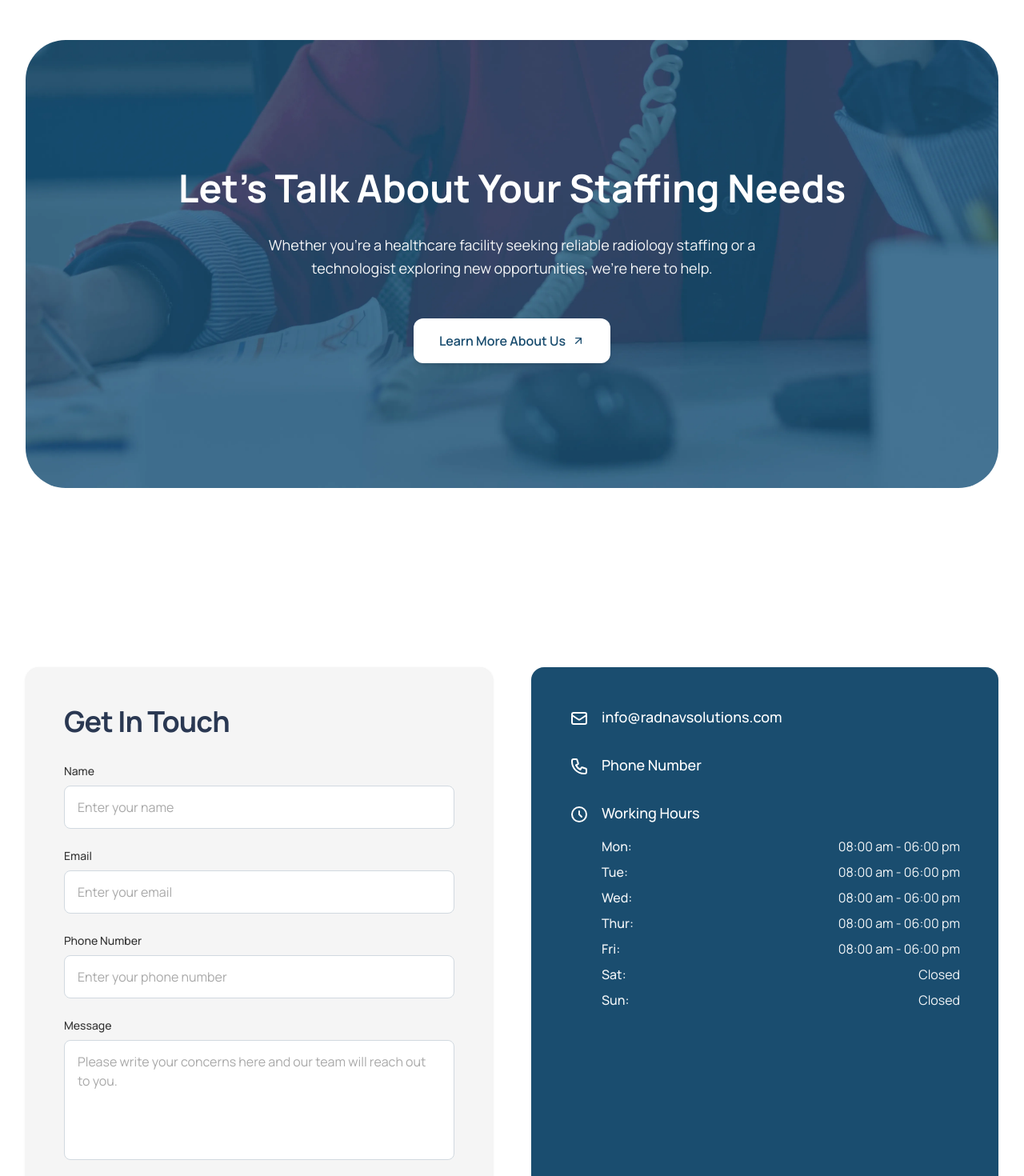
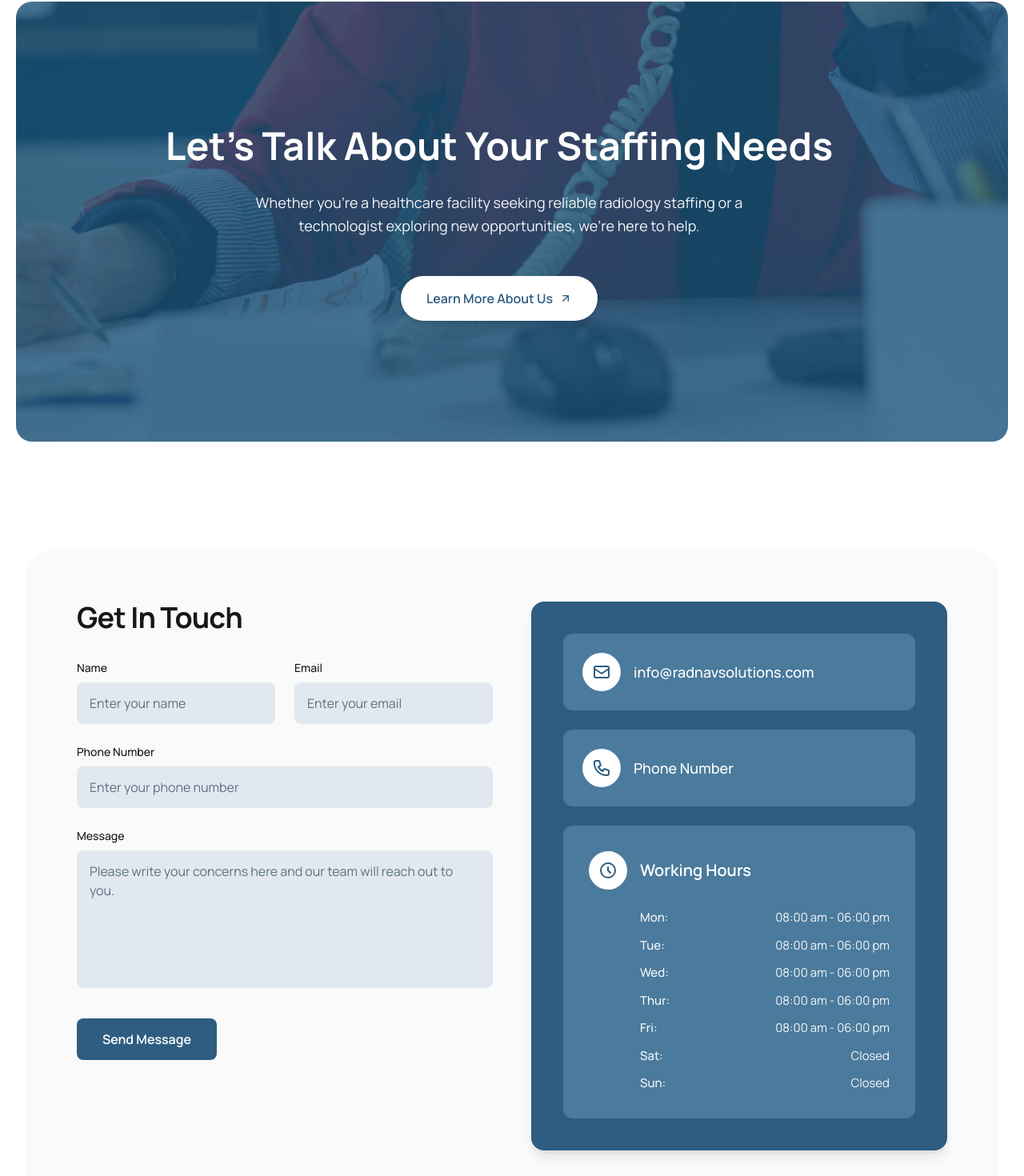
Before and after one commit to Abdullah-Software-Engineer/radnav-hatch, a Next.js app: page /contact in a window 1280 px wide. Shown: the part 94-1564 px from the top of the page at 80% size. Built offline with nearby package versions, Linux system fonts and the light colour scheme.

Commit message:
FINAL TOUCHES

```diff
--- a/Sections/clinics/StaffingSolutions/StaffingSolutions.tsx
+++ b/Sections/clinics/StaffingSolutions/StaffingSolutions.tsx
@@ -12,7 +12,7 @@ const MODALITIES = [
 export default function StaffingSolutions() {
   return (
     <section
-      className="relative w-full bg-[#FAFAFA] px-4 py-16 sm:px-6 sm:py-20 md:py-24 lg:px-8 lg:py-28"
+      className="relative w-full bg-white px-4 py-8 sm:px-6 sm:py-10 md:py-12 lg:px-8 lg:py-14"
       aria-labelledby="staffing-solutions-heading"
     >
       <div className="mx-auto max-w-[1390px]">
@@ -21,7 +21,7 @@ export default function StaffingSolutions() {
             id="staffing-solutions-heading"
             className="text-[30px] font-bold tracking-tight text-[#171717] md:text-[30px] lg:text-[48px] xl:text-[48px]"
           >
-            <span className="text-[#1a4d6f]">Staffing Solutions</span>{" "}
+            <span className="text-[#2E5D81]">Staffing Solutions</span>{" "}
             <span className="text-[#171717]">We Provide</span>
           </h2>
           <p className="mt-4 text-[#5B7281] text-[14px] md:text-[14px] lg:text-[16px] xl:text-[16px] leading-relaxed">
@@ -29,15 +29,14 @@ export default function StaffingSolutions() {
           </p>
         </header>
 
-        <div className="grid grid-cols-1 sm:grid-cols-2 lg:grid-cols-3 gap-4 sm:gap-6">
+        <div className="grid grid-cols-1 md:grid-cols-2 lg:grid-cols-3 gap-6">
           {MODALITIES.map((modality) => (
             <article
               key={modality}
-              className="flex items-center gap-4 rounded-lg border border-[#E0E7FF] bg-white p-4 sm:p-5 shadow-sm transition-shadow hover:shadow-md"
+              className="flex items-center gap-4 rounded-lg border border-[#BFD8E8] bg-white p-5 shadow-sm transition-shadow hover:shadow-md"
             >
-              <div className="flex h-8 w-8 shrink-0 items-center justify-center rounded-full bg-[#E0E7FF]">
               <svg
-                  className="h-5 w-5 text-[#1a4d6f]"
+                className="h-6 w-6 shrink-0 text-[#2E5D81]"
                 fill="none"
                 stroke="currentColor"
                 viewBox="0 0 24 24"
@@ -47,11 +46,10 @@ export default function StaffingSolutions() {
                   strokeLinecap="round"
                   strokeLinejoin="round"
                   strokeWidth={2}
-                    d="M5 13l4 4L19 7"
+                  d="M9 12l2 2 4-4m6 2a9 9 0 11-18 0 9 9 0 0118 0z"
                 />
               </svg>
-              </div>
-              <h3 className="text-base font-medium text-[#171717] sm:text-lg">
+              <h3 className="text-[16px] font-medium text-[#171717]">
                 {modality}
               </h3>
             </article>
--- a/Sections/clinics/WhyClinicsChooseRadnav/WhyClinicsChooseRadnav.tsx
+++ b/Sections/clinics/WhyClinicsChooseRadnav/WhyClinicsChooseRadnav.tsx
@@ -95,33 +95,36 @@ export default function WhyClinicsChooseRadnav() {
       aria-labelledby="why-clinics-choose-heading"
     >
       <div className="mx-auto max-w-[1390px]">
-        <header className="text-center max-w-2xl mx-auto mb-12 sm:mb-14 md:mb-16">
+        <header className="mb-14 text-center sm:mb-16 md:mb-20">
           <h2
             id="why-clinics-choose-heading"
             className="text-[30px] font-bold tracking-tight text-[#171717] md:text-[30px] lg:text-[48px] xl:text-[48px]"
           >
-            Why Hospitals Choose RadNav
+            Why <span className="text-[#2E5D81]">Hospitals</span> Choose RadNav
           </h2>
-          <p className="mt-4 text-[#5B7281] text-[14px] md:text-[14px] lg:text-[16px] xl:text-[16px] leading-relaxed">
-            We understand the critical nature of radiology departments. That&apos;s why we deliver quality staffing solutions, fast.
+          <p className="mt-5 text-[14px] leading-relaxed text-[#5B7281] md:text-[14px] lg:text-[16px] xl:text-[16px] md:max-w-2xl md:mx-auto">
+            We understand the critical nature of radiology departments. That&apos;s
+            why we deliver quality staffing solutions, fast.
           </p>
         </header>
 
-        <div className="grid grid-cols-1 sm:grid-cols-2 lg:grid-cols-4 gap-6 lg:gap-6">
+        <div className="grid grid-cols-1 md:grid-cols-2 gap-6 lg:gap-8">
           {FEATURES.map(({ icon, title, description }) => (
             <article
               key={title}
-              className="group flex flex-col rounded-xl border border-[#E5E7EB] bg-white p-6 shadow-sm transition-shadow hover:shadow-md"
+              className="flex items-start rounded-2xl border border-[#BFD8E8] bg-white p-6 shadow-sm hover:shadow-md transition-shadow sm:p-8"
             >
-              <div className="flex h-12 w-12 shrink-0 items-center justify-center rounded-full bg-[#1a4d6f] text-white">
+              <div className="flex h-14 w-14 shrink-0 items-center justify-center rounded-full bg-[#2E5D81] text-white">
                 {icon}
               </div>
-              <h3 className="mt-4 text-[20px] font-bold tracking-tight text-[#171717]">
-                {title}
-              </h3>
-              <p className="mt-2 text-[#5B7281] text-[14px] leading-relaxed">
-                {description}
-              </p>
+              <div className="ml-6">
+                <h3 className="text-[18px] font-bold tracking-tight text-[#171717] sm:text-[20px]">
+                  {title}
+                </h3>
+                <p className="mt-2 text-[14px] leading-relaxed text-[#5B7281] sm:text-[15px]">
+                  {description}
+                </p>
+              </div>
             </article>
           ))}
         </div>
--- a/Sections/contact/ContactHero/ContactHero.tsx
+++ b/Sections/contact/ContactHero/ContactHero.tsx
@@ -6,35 +6,39 @@ import Image from "next/image";
 export default function ContactHero() {
   return (
     <section
-      className="relative w-full bg-white px-4 pt-24 pb-14 sm:px-6 sm:pt-28 sm:pb-20 md:pt-32 md:pb-24 lg:px-8 lg:pt-36 lg:pb-28"
+      className="relative w-full pt-24 pb-12 sm:pt-28 sm:pb-16 md:pt-32 md:pb-20 lg:py-24"
       aria-label="Contact hero"
     >
-      <div className="mx-auto w-full max-w-[1390px]">
-        {/* Rounded container with bg image + overlay */}
-        <div className="relative overflow-hidden rounded-[50px] min-h-[420px] sm:min-h-[480px] md:min-h-[520px] lg:min-h-[560px]">
-          {/* Background image */}
+      {/* Full Width Container - 20px margins, 20px border radius (contains image) */}
+      <div className="relative mx-5 overflow-hidden rounded-[20px] sm:mx-5 md:mx-5 lg:mx-5">
+        {/* Background image - full width, absolute to cover content height */}
+        <div className="absolute inset-0 h-full w-full">
           <Image
             src="/get-in-touch/Mask.webp"
             alt="Professional working at desk"
-            width={1280}
-            height={800}
-            className="absolute inset-0 h-full w-full object-cover "
+            fill
+            className="object-cover"
+            sizes="100vw"
             priority
           />
+        </div>
 
-
-          {/* Content — centered */}
-          <div className="relative z-10 flex h-full min-h-[420px] flex-col items-center justify-center px-6 py-14 text-center sm:min-h-[480px] sm:px-10 sm:py-16 md:min-h-[520px] md:px-14 md:py-20 lg:min-h-[560px] lg:px-16 lg:py-24">
+        {/* Content Container - 1390px max-width, centered content */}
+        <div className="relative z-10">
+          <div className="mx-auto w-full max-w-[1380px] pl-4 pr-4 sm:pl-0 sm:pr-6 lg:pr-8">
+            <div className="flex min-h-[400px] flex-col items-center justify-center py-8 text-center sm:min-h-[450px] sm:py-10 md:min-h-[500px] md:py-12 lg:min-h-[550px]">
+              {/* Title and subtitle — centered */}
+              <div className="px-4 sm:px-6 lg:px-8">
                 <h1 className="text-[30px] font-bold leading-tight text-white md:text-[30px] lg:text-[48px] xl:text-[48px] lg:leading-[1.2] max-w-4xl">
                   Let&apos;s Talk About Your Staffing Needs
                 </h1>
-            <p className="mt-6 text-[16px] leading-relaxed text-white/95 sm:mt-7 md:text-[16px] lg:text-[16px] xl:text-[18px] max-w-2xl">
+                <p className="mt-6 text-[16px] leading-relaxed text-white/95 sm:mt-7 md:text-[16px] lg:text-[16px] xl:text-[18px] max-w-2xl mx-auto">
                   Whether you&apos;re a healthcare facility seeking reliable radiology staffing or a technologist exploring new opportunities, we&apos;re here to help.
                 </p>
                 <div className="mt-10 sm:mt-12">
                   <Link
                     href="#get-in-touch"
-                className="inline-flex items-center justify-center gap-2 rounded-xl bg-white px-6 py-3.5 text-[14px] font-semibold text-[#1a4d6f] shadow-md transition hover:bg-white/95 focus:outline-none focus-visible:ring-2 focus-visible:ring-white focus-visible:ring-offset-2 focus-visible:ring-offset-transparent sm:px-8 sm:py-4 lg:text-[14px] xl:text-[16px]"
+                    className="inline-flex items-center justify-center gap-2 rounded-full bg-white px-6 py-3.5 text-[14px] font-semibold text-[#2E5D81] shadow-md transition hover:bg-white/95 focus:outline-none focus-visible:ring-2 focus-visible:ring-white focus-visible:ring-offset-2 focus-visible:ring-offset-transparent sm:px-8 sm:py-4 lg:text-[14px] xl:text-[16px]"
                   >
                     Learn More About Us
                     <svg
@@ -56,6 +60,8 @@ export default function ContactHero() {
               </div>
             </div>
           </div>
+        </div>
+      </div>
     </section>
   );
 }
--- a/Sections/contact/GetInTouch/GetInTouch.tsx
+++ b/Sections/contact/GetInTouch/GetInTouch.tsx
@@ -81,7 +81,6 @@ export default function GetInTouch() {
   const handleSubmit = (e: React.FormEvent) => {
     e.preventDefault();
     setStatus("submitting");
-    // Simulate submit; replace with real API call
     setTimeout(() => {
       setStatus("done");
       setFormData({ name: "", email: "", phone: "", message: "" });
@@ -100,24 +99,26 @@ export default function GetInTouch() {
   return (
     <section
       id="get-in-touch"
-      className="relative w-full bg-white px-4 py-16 sm:px-6 sm:py-20 md:py-24 lg:px-8 lg:py-28"
+      className="relative w-full bg-white px-4 pt-4 pb-16 sm:px-6 sm:pt-6 sm:pb-20 md:pt-8 md:pb-24 lg:px-8 lg:pt-10 lg:pb-28"
       aria-labelledby="get-in-touch-heading"
     >
       <div className="mx-auto max-w-[1390px]">
-        <div className="grid gap-8 lg:grid-cols-2 lg:gap-12">
+        <div className="relative overflow-hidden rounded-[30px] bg-[#FAFAFA] px-6 py-10 sm:px-10 sm:py-12 md:px-12 md:py-16 lg:p-16">
+          <div className="grid gap-10 lg:grid-cols-2 lg:gap-12">
             {/* Left: Contact Form */}
-          <div className="rounded-2xl bg-[#F5F5F5] p-8 shadow-sm sm:p-10 md:p-12">
+            <div>
               <h2
                 id="get-in-touch-heading"
-              className="text-2xl font-bold tracking-tight text-[#2A3852] sm:text-3xl md:text-4xl mb-8"
+                className="mb-8 text-3xl font-bold tracking-tight text-[#171717] sm:text-4xl"
               >
                 Get In Touch
               </h2>
               <form onSubmit={handleSubmit} className="space-y-6" noValidate>
+                <div className="grid grid-cols-1 gap-6 md:grid-cols-2">
                   <div className="space-y-2">
                     <label
                       htmlFor="contact-name"
-                  className="block text-sm font-medium text-[#333333]"
+                      className="block text-[14px] font-medium text-[#171717]"
                     >
                       Name
                     </label>
@@ -128,7 +129,7 @@ export default function GetInTouch() {
                       value={formData.name}
                       onChange={handleChange}
                       placeholder="Enter your name"
-                  className="w-full rounded-lg border border-[#D1D9E0] bg-white px-4 py-3.5 text-[#333333] placeholder:text-[#A9A9A9] focus:border-[#286B91] focus:outline-none focus:ring-1 focus:ring-[#286B91]"
+                      className="w-full rounded-lg bg-[#E2E8F0] px-4 py-3.5 text-[#171717] placeholder:text-[#5B7281] focus:outline-none focus:ring-2 focus:ring-[#2E5D81]"
                       required
                     />
                   </div>
@@ -136,7 +137,7 @@ export default function GetInTouch() {
                   <div className="space-y-2">
                     <label
                       htmlFor="contact-email"
-                  className="block text-sm font-medium text-[#333333]"
+                      className="block text-[14px] font-medium text-[#171717]"
                     >
                       Email
                     </label>
@@ -147,15 +148,16 @@ export default function GetInTouch() {
                       value={formData.email}
                       onChange={handleChange}
                       placeholder="Enter your email"
-                  className="w-full rounded-lg border border-[#D1D9E0] bg-white px-4 py-3.5 text-[#333333] placeholder:text-[#A9A9A9] focus:border-[#286B91] focus:outline-none focus:ring-1 focus:ring-[#286B91]"
+                      className="w-full rounded-lg bg-[#E2E8F0] px-4 py-3.5 text-[#171717] placeholder:text-[#5B7281] focus:outline-none focus:ring-2 focus:ring-[#2E5D81]"
                       required
                     />
+                  </div>
                 </div>
 
                 <div className="space-y-2">
                   <label
                     htmlFor="contact-phone"
-                  className="block text-sm font-medium text-[#333333]"
+                    className="block text-[14px] font-medium text-[#171717]"
                   >
                     Phone Number
                   </label>
@@ -166,7 +168,7 @@ export default function GetInTouch() {
                     value={formData.phone}
                     onChange={handleChange}
                     placeholder="Enter your phone number"
-                  className="w-full rounded-lg border border-[#D1D9E0] bg-white px-4 py-3.5 text-[#333333] placeholder:text-[#A9A9A9] focus:border-[#286B91] focus:outline-none focus:ring-1 focus:ring-[#286B91]"
+                    className="w-full rounded-lg bg-[#E2E8F0] px-4 py-3.5 text-[#171717] placeholder:text-[#5B7281] focus:outline-none focus:ring-2 focus:ring-[#2E5D81]"
                     required
                   />
                 </div>
@@ -174,7 +176,7 @@ export default function GetInTouch() {
                 <div className="space-y-2">
                   <label
                     htmlFor="contact-message"
-                  className="block text-sm font-medium text-[#333333]"
+                    className="block text-[14px] font-medium text-[#171717]"
                   >
                     Message
                   </label>
@@ -183,9 +185,9 @@ export default function GetInTouch() {
                     name="message"
                     value={formData.message}
                     onChange={handleChange}
-                  rows={5}
+                    rows={6}
                     placeholder="Please write your concerns here and our team will reach out to you."
-                  className="w-full rounded-lg border border-[#D1D9E0] bg-white px-4 py-3.5 text-[#333333] placeholder:text-[#A9A9A9] focus:border-[#286B91] focus:outline-none focus:ring-1 focus:ring-[#286B91] resize-none"
+                    className="w-full resize-none rounded-lg bg-[#E2E8F0] px-4 py-3.5 text-[#171717] placeholder:text-[#5B7281] focus:outline-none focus:ring-2 focus:ring-[#2E5D81]"
                     required
                   />
                 </div>
@@ -194,56 +196,59 @@ export default function GetInTouch() {
                   <button
                     type="submit"
                     disabled={status === "submitting"}
-                  className="w-full rounded-lg bg-[#1a4d6f] py-4 text-base font-medium text-white transition hover:bg-[#153d5a] focus:outline-none focus:ring-2 focus:ring-[#1a4d6f] focus:ring-offset-2 disabled:opacity-70"
+                    className="rounded-lg bg-[#2E5D81] px-8 py-3.5 text-[16px] font-semibold text-white transition hover:bg-[#234b6b] focus:outline-none focus:ring-2 focus:ring-[#2E5D81] focus:ring-offset-2 disabled:opacity-70"
                   >
                     {status === "submitting" ? "Sending..." : "Send Message"}
                   </button>
                 </div>
                 {status === "done" && (
-                <p className="text-sm text-green-600 text-center">
+                  <p className="text-sm text-green-600">
                     Thank you! We&apos;ll get back to you soon.
                   </p>
                 )}
               </form>
             </div>
 
-          {/* Right: Contact Information */}
-          <div className="rounded-2xl bg-[#1a4d6f] p-8 text-white shadow-sm sm:p-10 md:p-12">
-            <div className="space-y-8">
-              {/* Email */}
-              <div className="flex items-start gap-4">
-                <EnvelopeIcon className="h-6 w-6 shrink-0 mt-1" />
-                <div>
+            {/* Right: Contact Information Card */}
+            <div className="flex flex-col gap-6 rounded-2xl bg-[#2E5D81] p-8 text-white shadow-lg lg:p-10">
+              {/* Email Block */}
+              <div className="flex items-center gap-4 rounded-xl bg-[#4A7A9C] p-6 transition hover:bg-[#5B8BAD]">
+                <div className="flex h-12 w-12 shrink-0 items-center justify-center rounded-full bg-white text-[#2E5D81]">
+                  <EnvelopeIcon className="h-6 w-6" />
+                </div>
                 <a
                   href="mailto:info@radnavsolutions.com"
-                    className="text-lg font-medium text-white transition hover:text-white/90"
+                  className="text-[16px] font-medium text-white sm:text-[18px]"
                 >
                   info@radnavsolutions.com
                 </a>
               </div>
+
+              {/* Phone Block */}
+              <div className="flex items-center gap-4 rounded-xl bg-[#4A7A9C] p-6 transition hover:bg-[#5B8BAD]">
+                <div className="flex h-12 w-12 shrink-0 items-center justify-center rounded-full bg-white text-[#2E5D81]">
+                  <PhoneIcon className="h-6 w-6" />
+                </div>
+                <span className="text-[16px] font-medium text-white sm:text-[18px]">
+                  Phone Number
+                </span>
               </div>
 
-              {/* Phone */}
-              <div className="flex items-start gap-4">
-                <PhoneIcon className="h-6 w-6 shrink-0 mt-1" />
-                <div>
-                  <p className="text-lg font-medium text-white">Phone Number</p>
+              {/* Working Hours Block */}
+              <div className="flex-1 rounded-xl bg-[#4A7A9C] p-8 transition hover:bg-[#5B8BAD]">
+                <div className="mb-6 flex items-center gap-4">
+                  <div className="flex h-12 w-12 shrink-0 items-center justify-center rounded-full bg-white text-[#2E5D81]">
+                    <ClockIcon className="h-6 w-6" />
                   </div>
-              </div>
-
-              {/* Working Hours */}
-              <div className="space-y-4">
-                <div className="flex items-start gap-4">
-                  <ClockIcon className="h-6 w-6 shrink-0 mt-1" />
-                  <div className="flex-1">
-                    <h3 className="text-lg font-medium text-white mb-4">
+                  <h3 className="text-[20px] font-semibold text-white">
                     Working Hours
                   </h3>
-                    <div className="space-y-2">
+                </div>
+                <div className="space-y-3 pl-16">
                   {WORKING_HOURS.map(({ day, hours }) => (
                     <div
                       key={day}
-                          className="flex justify-between items-center text-white/95"
+                      className="flex justify-between text-[15px] text-white/95"
                     >
                       <span className="font-medium">{day}:</span>
                       <span>{hours}</span>
@@ -255,8 +260,6 @@ export default function GetInTouch() {
           </div>
         </div>
       </div>
-        </div>
-      </div>
     </section>
   );
 }
```
Also changed, not shown: Sections/clinics/ClinicsContactForm/ClinicsContactForm.tsx (+20 -20 lines), Sections/clinics/ClinicsHero/ClinicsHero.tsx (+25 -16 lines), Sections/technologists/BasicRequirements/BasicRequirements.tsx (+18 -20 lines), Sections/technologists/CareerApplyForm/CareerApplyForm.tsx (+32 -20 lines), Sections/technologists/TechnologistsHero/TechnologistsHero.tsx (+23 -13 lines), Sections/technologists/WhyTechsLoveUs/WhyTechsLoveUs.tsx (+15 -13 lines). Lines whose indentation alone changed are shown as unchanged.
